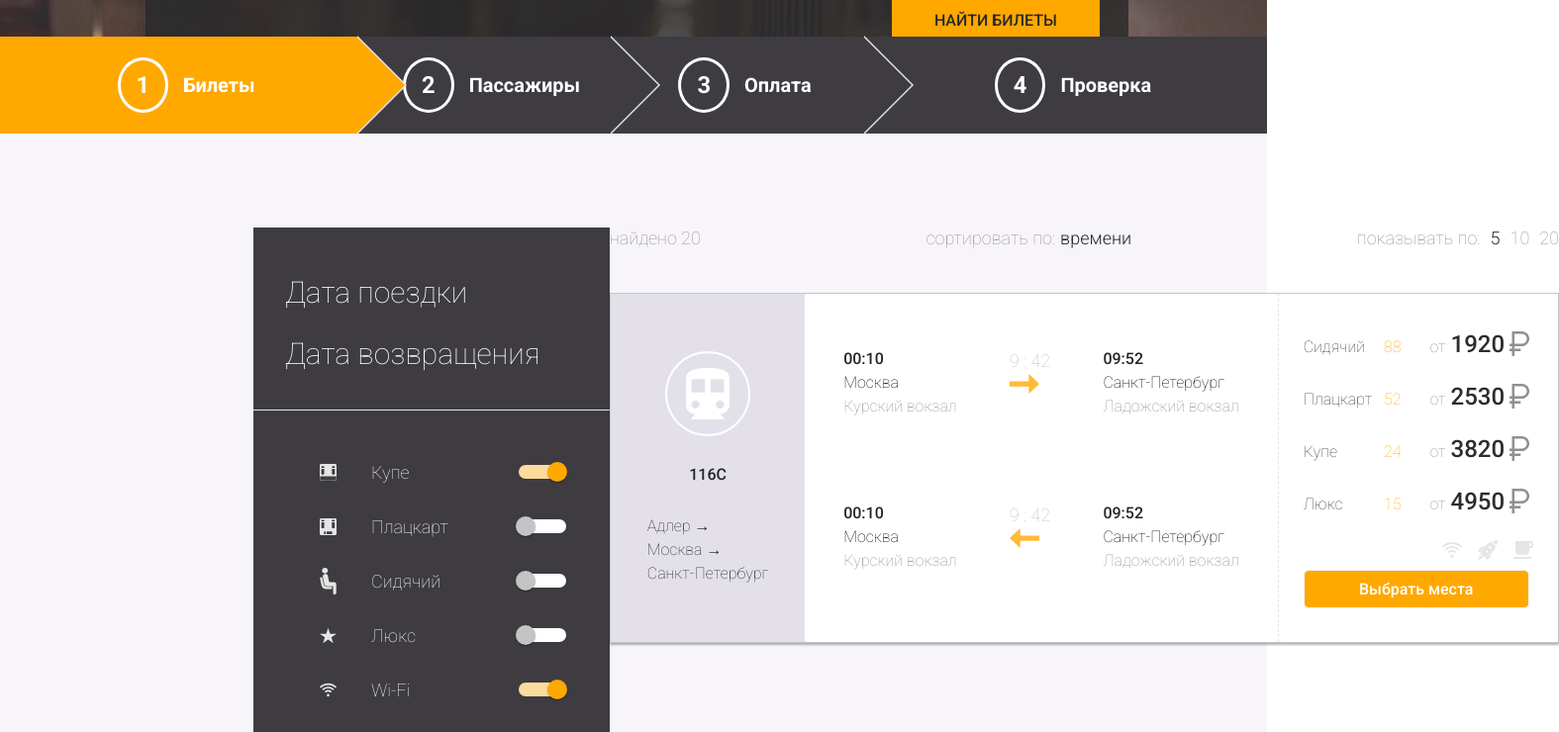
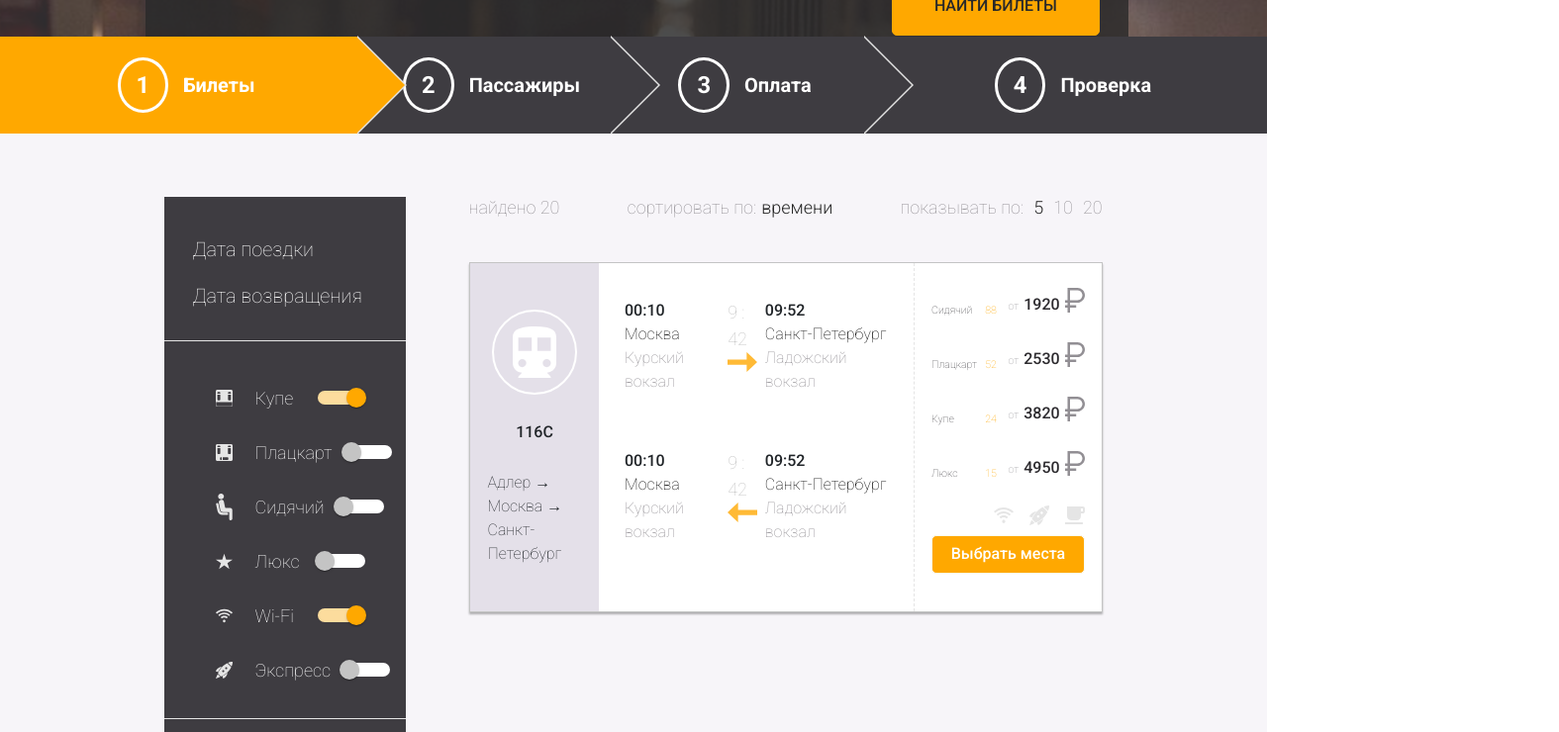
Before and after one commit to ana-goldman/book-the-train-app, a React (Create React App) app: page /booking in a window 1280 px wide. Shown: the part 360-1100 px from the top of the page at 99% size, 1575 px wide, since content can reach past the window. Built offline with nearby package versions, Linux system fonts and the light colour scheme; no server answers.

Commit message:
body adaptive

```diff
--- a/src/index.css
+++ b/src/index.css
@@ -439,18 +439,18 @@ ol > li:not(:last-child) > div:before {
 
 /* Main booking */
 .main-booking {
-  padding: 95px 256px 190px;
+  padding: 5vw 13vw 10vw;
   background-color: #F7F5F9;
 }
 
 .trains-container {
   /* border: 1px solid red; */
-  width: 960px;
+  width: 50vw;
 }
 
 .side-container {
   /* border: 1px solid green; */
-  width: 360px;
+  width: 19vw;
 }
 
 .pages-control__item {
@@ -504,21 +504,21 @@ ol > li:not(:last-child) > div:before {
 
 /* filters */
 .filters__wrap {
-  width: 360px;
+  width: 100%;
   background-color: #3E3C41;
   margin-bottom: 94px;
   color: #FFF;
 }
 
 .filters__item {
-  padding: 43px 32px 34px;
+  padding: 3vw 2.2vw 2.3vw;
   border-bottom: 1px solid #E5E5E5;
   gap: 17px;
 }
 
 .search__item-name,
 .filters__item-name{
-  font-size: 30px;
+  font-size: 1.56vw;
 }
 
 .search-form-filter .MuiInputBase-formControl {
@@ -542,7 +542,7 @@ ol > li:not(:last-child) > div:before {
 .item__train-type img {
   width: 17px;
   height: 27px;
-  margin: 0 35px;
+  margin: 0 1.8vw;
 }
 
 /* Checkbox */
@@ -653,12 +653,12 @@ ol > li:not(:last-child) > div:before {
 
 /* latest  */
 .side__latest h3 {
-  font-size: 30px;
+  font-size: 1.56vw;
   padding-bottom: 26px;
 }
 
 .latest-item {
-  width: 360px;
+  width: 100%;
   height: 161px;
   padding: 18px;
   margin-bottom: 17px;
@@ -802,7 +802,7 @@ ol > li:not(:last-child) > div:before {
 
 .trains-group__item {
   height: 354px;
-  width: 959px;
+  width: 100%;
   background-color: #FFFFFF;
   border: 1px solid #C4C4C4;
   box-shadow: 0px 2px 2px rgba(0, 0, 0, 0.3);
@@ -814,7 +814,7 @@ ol > li:not(:last-child) > div:before {
 
 .item__short-info {
   width: 20.5%;
-  padding: 30px 20px;
+  padding: 1.6vw 1.4vw;
   background-color: #E4E0E9;
 }
 
@@ -841,7 +841,7 @@ ol > li:not(:last-child) > div:before {
 
 .item__body__one-way,
 .item__body__way-back {
-  padding: 54px 39px 30px;
+  padding: 2.8vw 2vw 1.6vw;
 }
 
 .item__body__from__city,
@@ -874,11 +874,11 @@ ol > li:not(:last-child) > div:before {
 
 .item__options-info {
   width: 29.5%;
-  padding: 37px 25px 22px;
+  padding: 1.9vw 1.3vw 1.15vw;
 }
 
 .item__options-info__carriage {
-  font-size: 16px;
+  font-size: 0.83vw;
   color: #3E3C41;
   padding-bottom: 24px;
 }
@@ -889,16 +889,16 @@ ol > li:not(:last-child) > div:before {
 
 .carriage__available {
   color: #FFA800;
-  width: 20%;
+  width: 15%;
 }
 
 .carriage__price {
   color: #928F94;
-  width: 45%;
+  width: 50%;
 }
 
 .carriage__price span {
-  font-size: 24px;
+  font-size: 1.25vw;
   font-weight: 500;
   line-height: 28px;
   padding: 0 5px;
@@ -910,7 +910,7 @@ ol > li:not(:last-child) > div:before {
 }
 
 .item__options-info .btn {
-  width: 228px;
+  width: 100%;
   height: 39px;
   background-color: #FFA800;
   border-radius: 5px;
```
